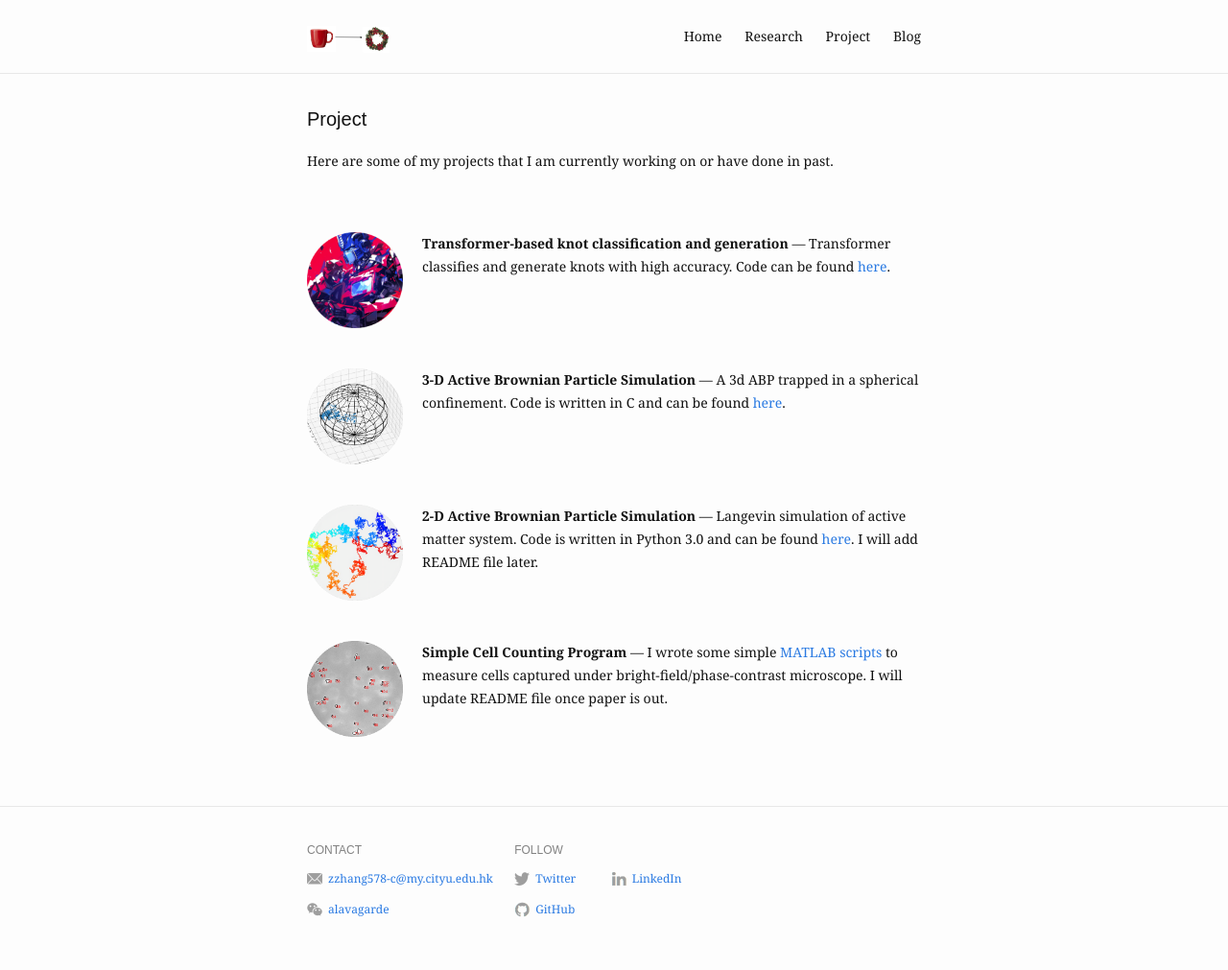
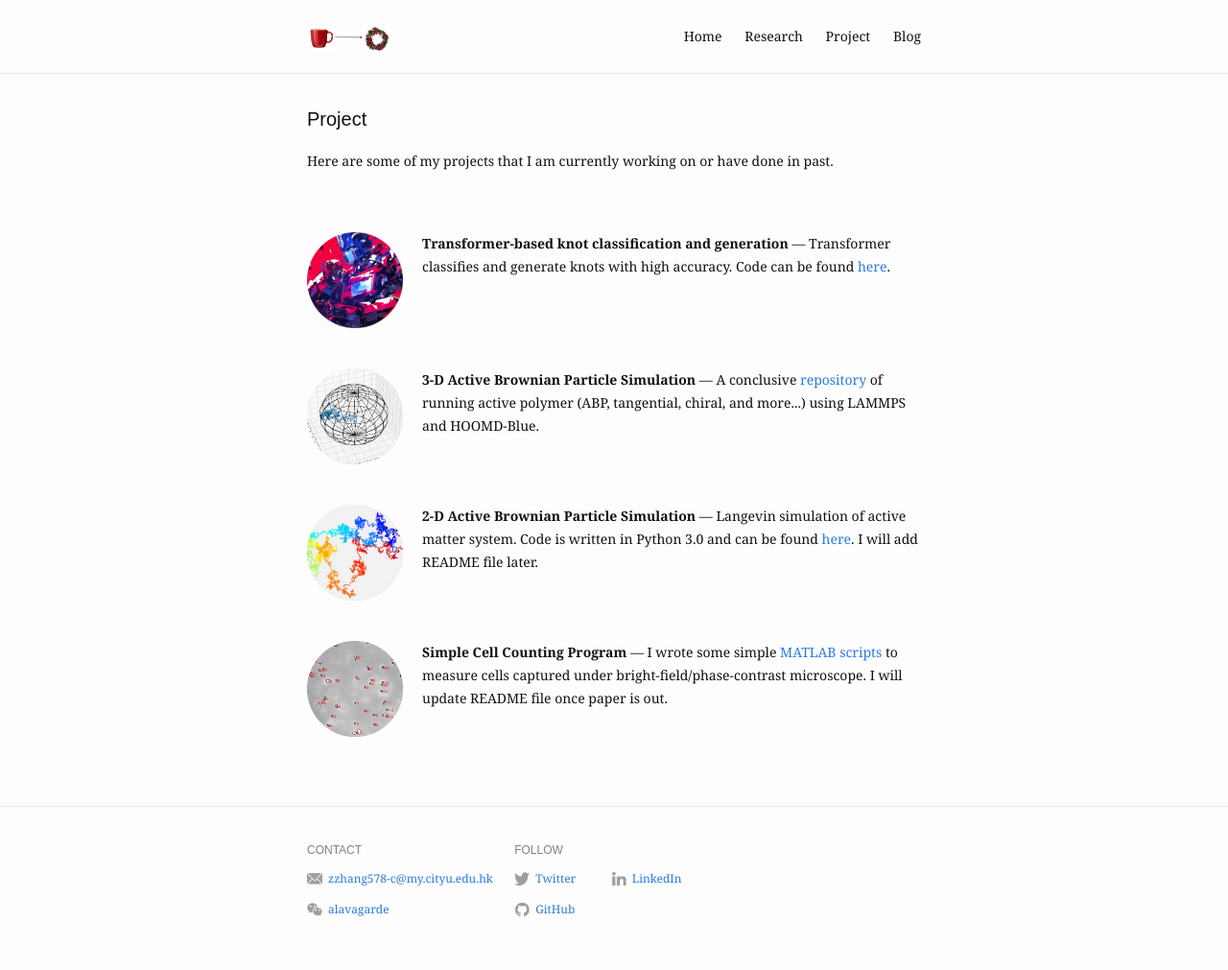
Before and after one commit to kizzhang/kizzhang.github.io, a Jekyll site: the page built from project.md, in a window 1280 px wide. Shown: the whole page at 96% size. Built offline with Jekyll 4.4.1, drawn with Linux system fonts in a browser that asks for light colours.

Commit message:
Update project.md

```diff
--- a/project.md
+++ b/project.md
@@ -11,8 +11,8 @@ items:
   - title: 3-D Active Brownian Particle Simulation
     image:
       src: /assets/img/work/3d.png
-      alt: 3dBrownian
-    description: A 3d ABP trapped in a spherical confinement. Code is written in C and can be found <a href="https://github.com/kizzhang/3dABPTrajKnot">here</a>.
+      alt: ActivePolymer
+    description: A conclusive <a href="https://github.com/kizzhang/ActivePolymer">repository</a> of running active polymer (ABP, tangential, chiral, and more...) using LAMMPS and HOOMD-Blue.
   - title: 2-D Active Brownian Particle Simulation
     image:
       src: /assets/img/work/brownian.png
```
